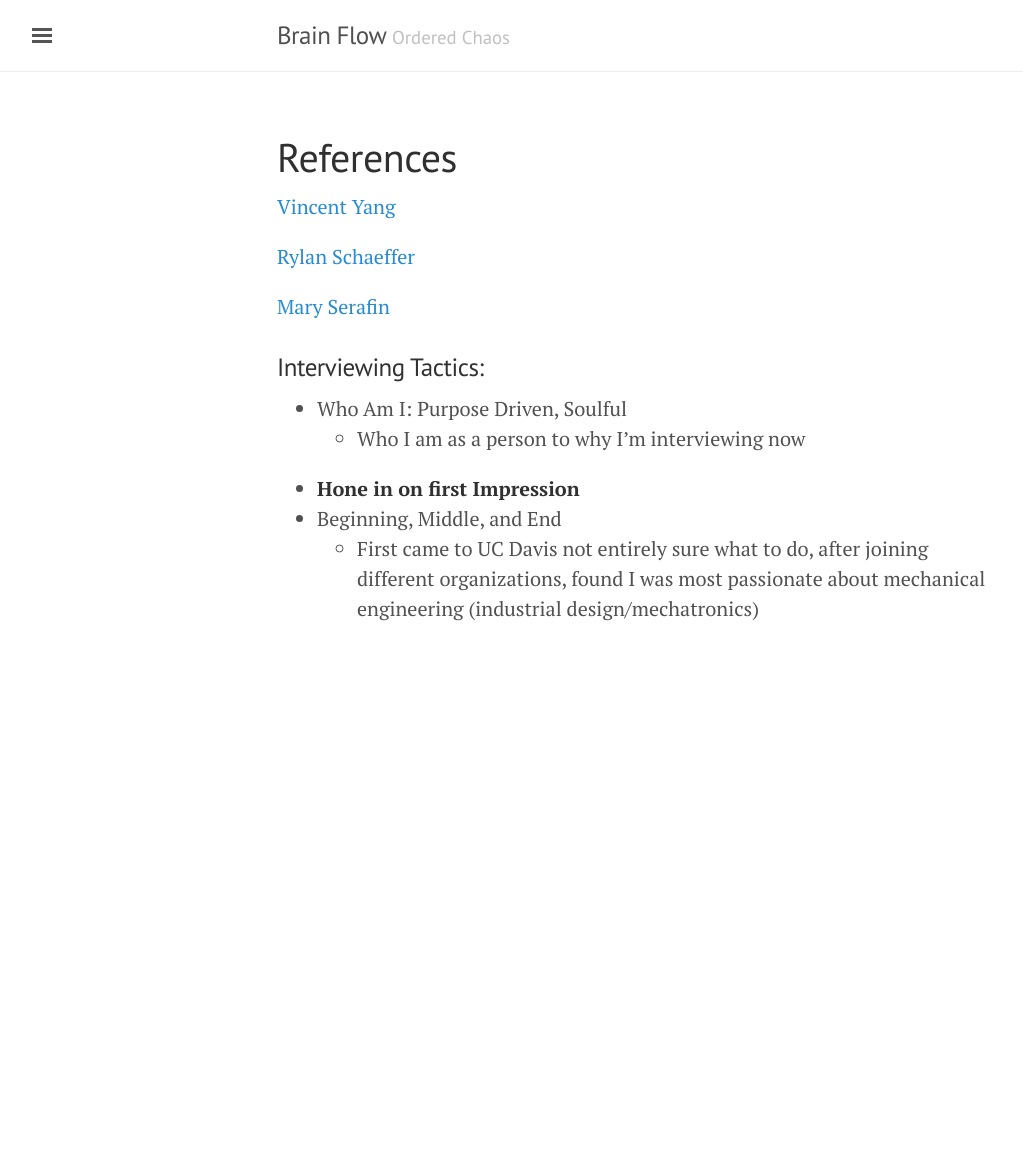
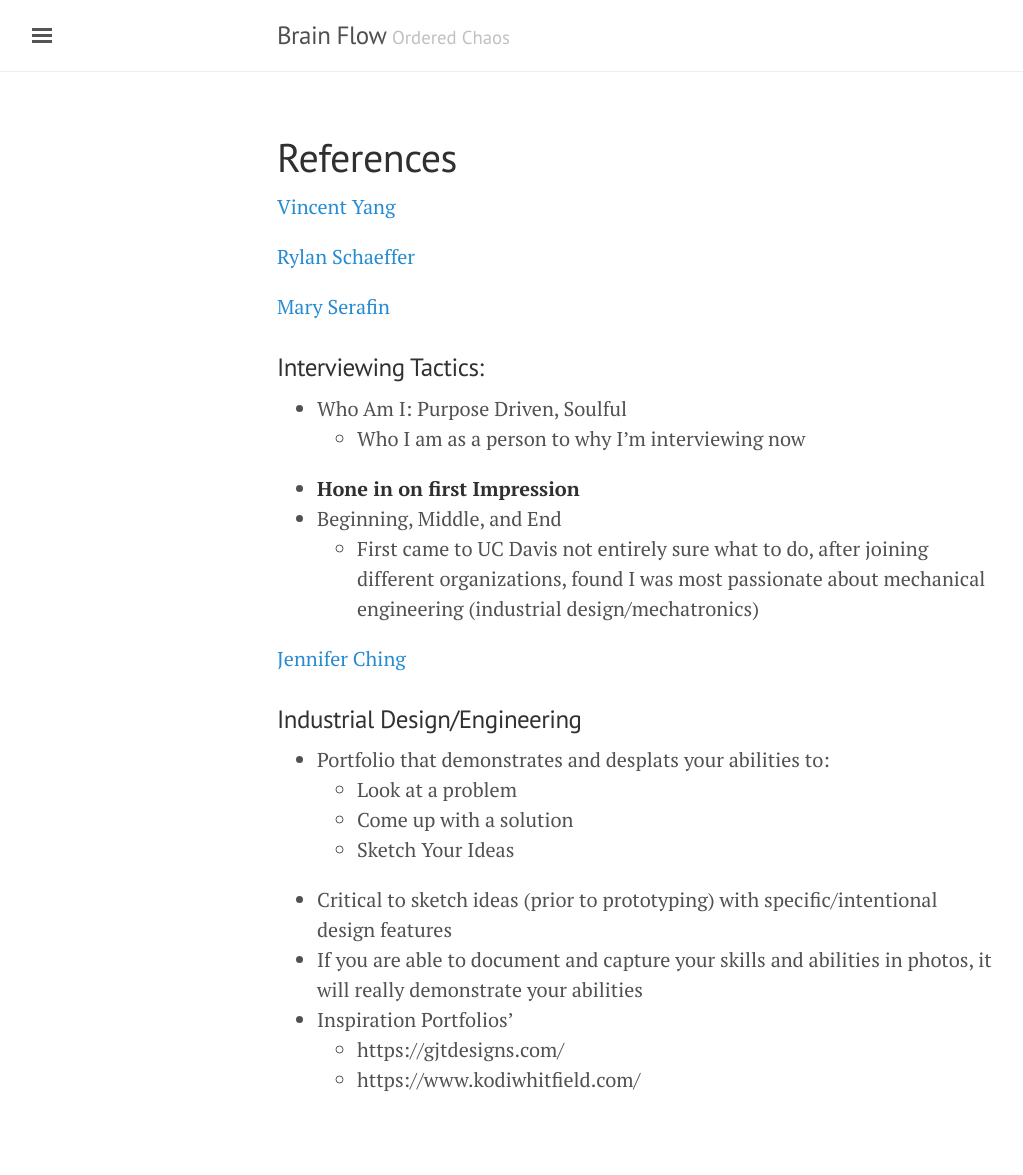
Before and after one commit to bjchia/bjchia.github.io, a Jekyll site: the page built from references.md, in a window 1280 px wide. Shown: the whole page, without its empty margins (3-1026 px from the left). Built offline with Jekyll 4.4.1, drawn with Linux system fonts in a browser that asks for light colours; before the commit the page ends 900 px from its top, so only the background shows below that.

Commit message:
Update references.md

```diff
--- a/references.md
+++ b/references.md
@@ -14,3 +14,15 @@
 * **Hone in on first Impression**
 * Beginning, Middle, and End
   - First came to UC Davis not entirely sure what to do, after joining different organizations, found I was most passionate about mechanical engineering (industrial design/mechatronics)
+
+[Jennifer Ching](http://jenniferching.weebly.com/)
+### Industrial Design/Engineering
+* Portfolio that demonstrates and desplats your abilities to:
+  - Look at a problem
+  - Come up with a solution
+  - Sketch Your Ideas
+* Critical to sketch ideas (prior to prototyping) with specific/intentional design features
+* If you are able to document and capture your skills and abilities in photos, it will really demonstrate your abilities
+* Inspiration Portfolios'
+  - https://gjtdesigns.com/
+  - https://www.kodiwhitfield.com/
```
